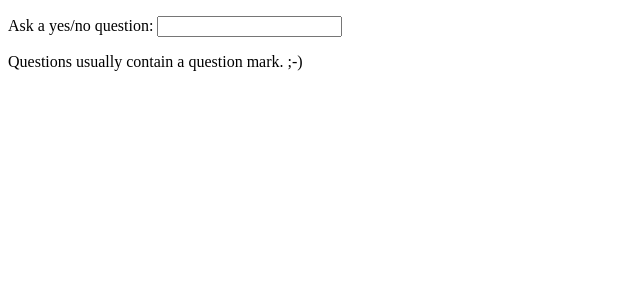
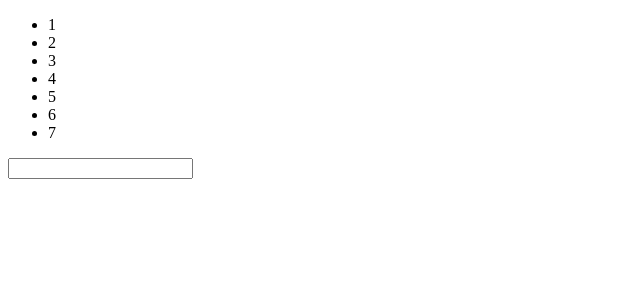
Before and after one commit to LashaGagnidze7/DBAVue, a Vue app: page / in a window 1280 px wide. Shown: the top 300 px of the page, without its empty margins (0-640 px from the left). Built offline with nearby package versions, Linux system fonts and the light colour scheme.

Commit message:
Template Refs

```diff
--- a/src/App.vue
+++ b/src/App.vue
@@ -1,67 +1,30 @@
 <template>
-  <p>
-    Ask a yes/no question:
-    <input v-model="question" />
-  </p>
-  <p>{{ answer }}</p>
+  <ul>
+    <li v-for="item in list" ref="items" :key="item">
+      {{ item }}
+    </li>
+  </ul>
+  <ChildComponent ref="child" />
+  <input :ref="(el) => { /* assign el to a property or ref */ }">
 </template>
 
 <script>
-/*const unwatch = this.$watch('foo', callback)
+import ChildComponent from './components/ChildComponent.vue'
 
-// ...when the watcher is no longer needed:
-unwatch()*/
 export default {
   data() {
     return {
-      key: '',
-      question: '',
-      question1: '',
-      answer: 'Questions usually contain a question mark. ;-)'
+      list: [
+        1, 2, 3, 4, 5, 6, 7
+      ],
     };
   },
-  created() {
-    this.$watch('question', (/*newQuestion*/) => {
-      //..
-    })
+  mounted() {
+    console.log(this.$refs.items);
+    // this.$refs.child will hold an instance of <Child />
   },
-  watch: {
-    // whenever question changes, this function will run
-    question(newQuestion, /*oldQuestion*/) {
-      if (newQuestion.includes('?')) {
-        this.getAnswer();
-      }
-    },
-    someObject: {
-      handler(/*newValue, oldValue*/) {
-        // Note: `newValue` will be equal to `oldValue` here
-        // on nested mutations as long as the object itself
-        // hasn't been replaced.
-      },
-      deep: true,
-    },
-    question1: {
-      handler(/*newQuestion*/) {
-        // this will be run immediately on component creation
-      },
-      // force eager callback execution
-      immediate: true,
-    },
-    key: {
-      handler() { },
-      flush: 'post',
-    }
-  },
-  methods: {
-    async getAnswer() {
-      this.answer = 'Thinking...'
-      try {
-        const res = await fetch('https://yesno.wtf/api')
-        this.answer = (await res.json()).answer
-      } catch (error) {
-        this.answer = 'Error! Could not reach teh API. ' + error
-      }
-    }
+  components: {
+    ChildComponent
   }
 };
 </script>
--- /dev/null
+++ b/src/components/ChildComponent.vue
@@ -0,0 +1,25 @@
+<template>
+    <div>
+
+    </div>
+</template>
+
+<script>
+export default {
+    expose: ['publicData', 'publicMethod'],
+    data() {
+        return {
+            publicData: 'foo',
+            privateData: 'bar'
+        }
+    },
+    methods: {
+        publicMethod() {
+            /* ... */
+        },
+        privateMethod() {
+            /* ... */
+        }
+    }
+}
+</script>
```
